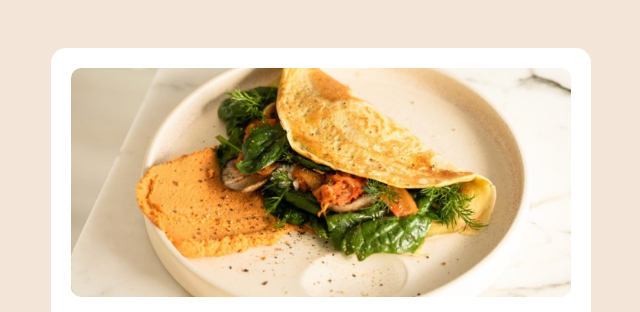
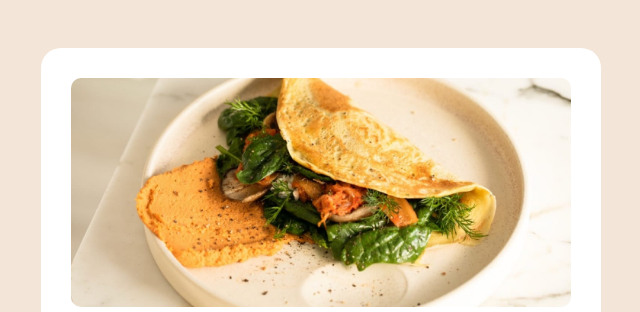
Before and after one commit to JarneDM/Recipe-page, a plain HTML site: page index.html in a window 1280 px wide. Shown: the top 312 px of the page, without its empty margins (319-959 px from the left). Drawn offline with Linux system fonts and the light colour scheme.

Commit message:
change padding container

```diff
--- a/style.css
+++ b/style.css
@@ -38,11 +38,11 @@ p{
 .container{
     background-color: white;
     width: 500px;
-    border-radius: 15px;
+    border-radius: 20px;
     margin: 0 auto;
     justify-content: center;
     align-items: center;
-    padding: 20px;
+    padding: 30px;
 }
 
 
```
